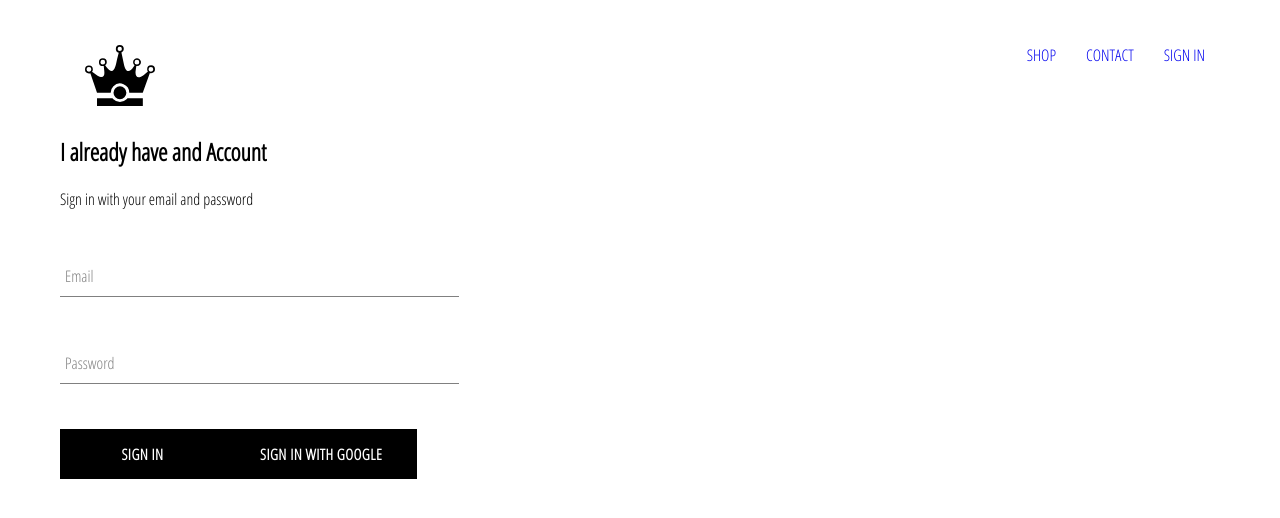
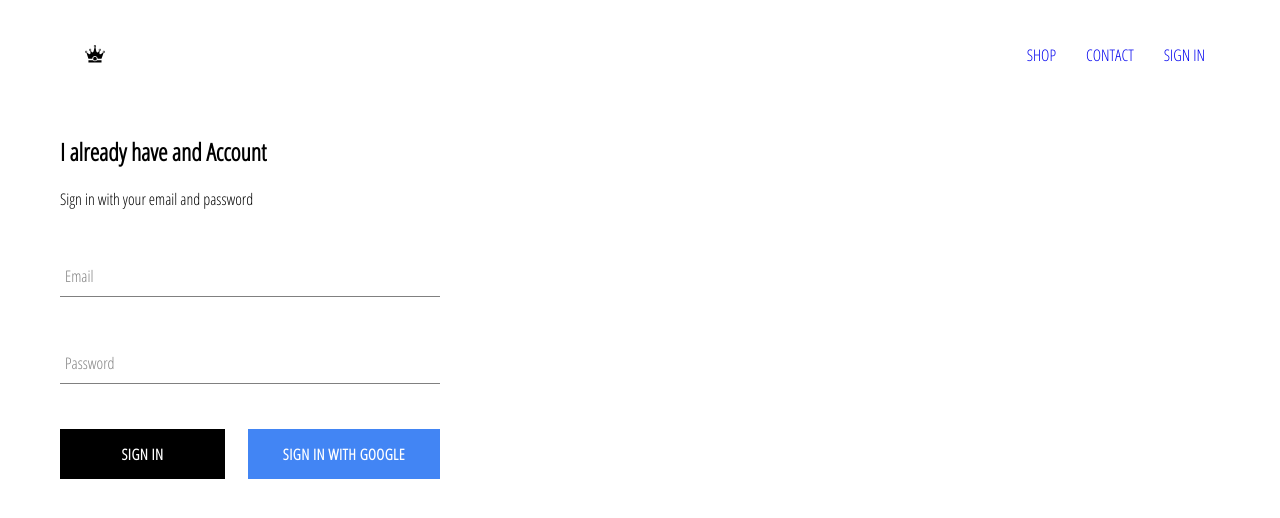
Before and after one commit to acwajega2/zclothngs, a React (Create React App) app: page /signin in a window 1280 px wide. Shown: the top 518 px of the page. Built offline with nearby package versions, Linux system fonts and the light colour scheme; no server answers.

Commit message:
added google sign in button

```diff
--- a/src/App.js
+++ b/src/App.js
@@ -9,13 +9,38 @@
 
 
 
+import {auth} from "./firebase/firebase.utils";
 
 
+class App extends React.Component{
 
-function App() {
+    constructor() {
+        super();
+        this.state ={
+            currentUser: null
+        }
+    }
+
+    unsubscribeFromAuth = null;
+    componentDidMount() {
+       this.unsubscribeFromAuth = auth.onAuthStateChanged(
+            user =>{
+                this.setState({currentUser: user});
+                console.log(user);
+            }
+        )
+    }
+
+
+    componentWillUnmount() {
+        this.unsubscribeFromAuth();
+    }
+
+    render() {
         return (
             <div >
-        <Header/>
+
+                <Header currentUser={this.state.currentUser}/>
 
                 <Routes>
                     <Route exact path='/' element={<HomePage/>} />
@@ -28,4 +53,7 @@
         );
     }
 
+
+}
+
 export default App;
--- a/src/components/custom-button/custom-button.component.jsx
+++ b/src/components/custom-button/custom-button.component.jsx
@@ -3,8 +3,8 @@
 
 import './custom-button.styles.scss';
 
-const CustomButton = ({children, ...otherProps}) =>(
-   <button className='custom-button' {...otherProps}>
+const CustomButton = ({children,isGoogleSignIN, ...otherProps}) =>(
+   <button className={` ${isGoogleSignIN ? 'google-signin' : ''} custom-button`} {...otherProps}>
        {children}
    </button>
 );
--- a/src/components/custom-button/custom-button.styles.scss
+++ b/src/components/custom-button/custom-button.styles.scss
@@ -19,4 +19,14 @@
     color: black;
     border: 1px solid black;
   }
+  &.google-signin{
+    background-color: #4285f4;
+    color: white;
+
+    &:hover{
+      background-color: #357ae8;
+
+      border: none;
+    }
+  }
 }
--- a/src/components/header/header.component.jsx
+++ b/src/components/header/header.component.jsx
@@ -6,7 +6,9 @@
 
 import {Link} from 'react-router-dom';
 
-const Header = () => (
+import {auth} from "../../firebase/firebase.utils";
+
+const Header = ({currentUser}) => (
     <div className='header'>
 
         <Link className='logo-container' to="/">
@@ -19,9 +21,14 @@
             <Link className='option' to="/shop">
                 CONTACT
             </Link>
-            <Link className='option' to="/signin">
-                SIGN IN
-            </Link>
+
+            {
+                currentUser ? <div className='option' onClick={() => auth.signOut()}>SIGN OUT</div> :
+                    <Link className='option' to="/signin">
+                        SIGN IN
+                    </Link>
+            }
+
         </div>
 
     </div>
--- a/src/components/header/header.styles.scss
+++ b/src/components/header/header.styles.scss
@@ -19,14 +19,17 @@
     display: flex;
     align-items: center;
     justify-content: flex-end;
+    cursor: pointer;
 
     .option{
       padding: 10px 15px;
+      cursor: pointer;
       &:hover{
         background-color: crimson;
         border-radius: 4px;
         color: white;
         font-weight: bold;
+
       }
     }
   }
--- a/src/components/sign-in/sign-in.component.jsx
+++ b/src/components/sign-in/sign-in.component.jsx
@@ -57,8 +57,12 @@
                     />
 
                     {/*<input value='Submit Form'/>*/}
-                    <CustomButton type='submit' >Sign In</CustomButton>
-                    <CustomButton onClick={signInWithGoogle} >Sign In with Google</CustomButton>
+                    <div className='buttons'>
+
+                        <CustomButton type='submit' >Sign In</CustomButton>
+                        <CustomButton onClick={signInWithGoogle} isGoogleSignIN>Sign In with Google</CustomButton>
+                    </div>
+
                 </form>
             </div>
         );
--- a/src/components/sign-in/sign-in.styles.scss
+++ b/src/components/sign-in/sign-in.styles.scss
@@ -1,9 +1,14 @@
 .sign-in{
-  width: 30vw;
+  width: 380px;
   display: flex;
   flex-direction: column;
 
   .title{
     margin: 10px 0;
   }
+
+  .buttons{
+    display: flex;
+    justify-content: space-between;
+  }
 }
--- a/src/index.css
+++ b/src/index.css
@@ -16,4 +16,5 @@
 
 *{
   text-decoration: none;
+  box-sizing: border-box;
 }
```
Lines whose indentation alone changed are shown as unchanged.
